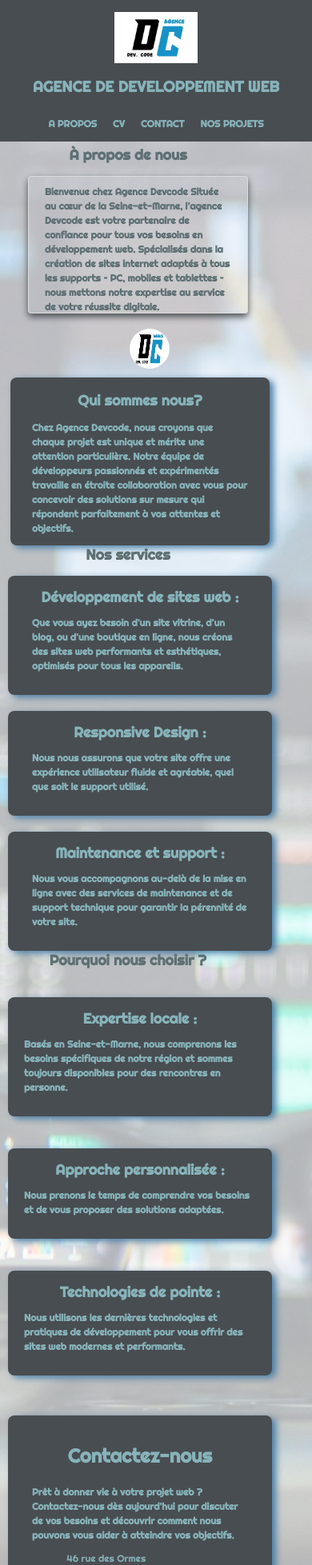
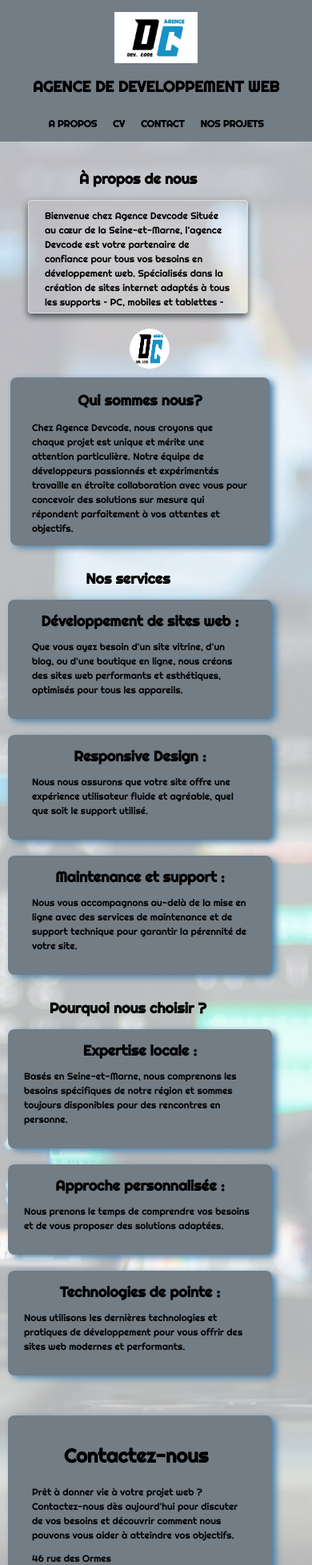
Before and after one commit to fredcentvin/Portfolio-perso, a React (Create React App) app: page / in a window 390 px wide. Shown: the top 1957 px of the page at 80% size. Built offline with nearby package versions, Linux system fonts and the light colour scheme; a web font is replaced by a local one.

Commit message:
modif routage, et css responsive

```diff
--- a/src/Components/nav/Nav.jsx
+++ b/src/Components/nav/Nav.jsx
@@ -1,4 +1,5 @@
 import React, { useState } from "react";
+import { Link } from "react-router-dom";
 import moncv from '../../assets/images/moncv.pdf';
 import './nav.css';
 
@@ -16,7 +17,7 @@ function Nav() {
     return (
         <div>
             <div className="navContainer">
-                <a className="pApropos" href="/apropos" target="_blank" rel="noopener noreferrer">A PROPOS</a>
+                <Link className="pApropos" to="/apropos">A PROPOS</Link>
                 <a className="fixCv" href={moncv} target="_blank" rel="noopener noreferrer">CV</a>
                 <p className="pNav" onClick={handleContactClick}>CONTACT</p>
                 <a href="#projects">NOS PROJETS</a>
--- a/src/Components/nav/nav.css
+++ b/src/Components/nav/nav.css
@@ -10,7 +10,7 @@
     font-size: 14px;
     cursor: pointer;
     text-decoration: none;
-    color: #87b3ba;
+    /* color: #87b3ba; */
     font-weight: 700;
     font-family: Righteous;
 }
@@ -18,7 +18,7 @@
     font-size: 14px;
     cursor: pointer;
     text-decoration: none;
-    color: #87b3ba;
+    /* color: #87b3ba; */
     font-weight: 700;
     font-family: Righteous;
 }
@@ -74,7 +74,8 @@ a{
     font-size: 14px;
     cursor: pointer;
     text-decoration: none;
-    color: #87b3ba;
+    /* color: #87b3ba; */
+    color: black;
     font-weight: 700;
     font-family: Righteous;
     margin-bottom: 0;
--- a/src/Container/dcbio/dcbio.css
+++ b/src/Container/dcbio/dcbio.css
@@ -24,7 +24,7 @@
 
   }
   .gridDcBio .dcbioTitle{
-    color:#5e7073;
+    color:black;
   }
 
 
@@ -33,7 +33,7 @@
     font-size: 24px;
     margin-top: 80px;
     margin-bottom: 15px;
-    color: #5e7073;
+    color: black;
     text-align: center;
   }
 
@@ -49,8 +49,8 @@
   .pDcBio {
     font-family: Righteous;
     font-size: 16px;
-    color: #5e7073;
-    font-weight: 700;
+    color: black;
+    font-weight: 300;
     line-height: 1.5;
     text-align: start;
   }
@@ -58,18 +58,18 @@
     margin-top: 80px;
     font-family: Righteous;
     font-size: 16px;
-    color: #5e7073;
-    font-weight: 700;
+    color: black;
+    font-weight: 300;
     line-height: 1.5;
     text-align: start;
     padding: 0 30px;
-    background: #484d51;
+    background: #727d86;
     border-radius: 8px;
-    width: 1100px;
+    width: 1150px;
     box-shadow:5px 3px 8px #497ea7;
   }
   .descriptionAgence .dcbioTitle{
-    color:#87b3ba;
+    color:black;
     margin-top: 30px;
   }
   .ourServices{
@@ -82,8 +82,8 @@
   .gridServices{
     display:flex;
     flex-direction: column;
-    background: #484d51;
-    width: 300px;
+    background: #727d86;
+    width: 320px;
     height: auto;
     padding: 15px 30px;
     align-items: center;
@@ -93,42 +93,42 @@
   .titleServices{
     font-family: Righteous;
     font-size: 24px;
-    margin-bottom: 10px;
-    color: #87b3ba;
+    margin:0 10px;
+    color: black;
     align-items: center;
   }
   .textDescription{
     font-family: Righteous;
     font-size: 16px;
-    color: #87b3ba;
-    font-weight: 700;
+    color: black;
+    font-weight: 300;
     line-height: 1.5;
     text-align: start;
   }
   .ourChoice{
     display: flex;
     flex-direction: row;
-    margin: 30px 0;
+    margin-bottom: 30px;
     gap: 40px;
   }
   .gridChoice{
     width: 320px;
-    margin-top: 40px;
+    /* margin-top: 40px; */
     display: flex;
     flex-direction: column;
-    background: #484d51;
-    padding: 15px 20px;
+    background: #727d86;
+    padding: 15px 30px;
     border-radius: 8px;
     box-shadow:5px 3px 8px #497ea7;
   }
   .gridContact{
     display: flex;
     flex-direction: column;
-    align-items: center;
-    width: 300px;
-    background: #484d51;
+    align-items:flex-start;
+    width: 320px;
+    background: #727d86;
     margin-top: 50px;
-    padding: 15px 20px;
+    padding: 15px 30px;
     border-radius: 8px;
     box-shadow:5px 3px 8px #497ea7;
   }
@@ -136,7 +136,7 @@
     font-family: Righteous;
     font-size: 24px;
     margin-bottom: 10px;
-    color: #87b3ba;
+    color: black;
     align-items: center;
   }
   .adresse{
@@ -144,8 +144,7 @@
     align-items: self-start;
     font-family: Righteous;
     font-size: 16px;
-    margin-bottom: 10px;
-    color: #87b3ba;
+    color: black;
     align-items: center;
   }
 
@@ -175,7 +174,7 @@
     }
     .dcbioTitle{
         font-size: 18px;
-        margin-top: 0;
+        margin-top: 30px;
     }
     .scrollContainer {
          max-height: 150px;
@@ -221,21 +220,28 @@
       max-width: 300px;
     }
     .gridChoice{
-      margin-top: 20px;
+      /* margin-top: 20px; */
       padding: 15px 5px;
       align-items: center;
     }
     .gridContact{
       padding: 15px 15px;
+      width: 300px;
     }
     .contact{
       max-width: 300px;
     }
+    .titleContact{
+      padding-left: 55px;
+
+    }
     .gridDcBio{
       max-width: 300px;
+      margin-left: 25px;
     }
     .adresse{
       font-size: 12px;
       margin-bottom: 0;
+      padding-left: 15px;
     }
 }
--- a/src/Container/footer/footer.css
+++ b/src/Container/footer/footer.css
@@ -2,7 +2,7 @@
     font-family: Righteous;
     text-align: center;
     font-size: 16px;
-    color: #5e7073;
+    color: black;
     border-top: 2px solid #ccc;
 }
 .fixLogoAgence{
--- a/src/Container/header/header.css
+++ b/src/Container/header/header.css
@@ -4,12 +4,12 @@
     justify-Content: space-between;
     padding:15px 15px;
     align-items:center;
-    background: #484d51;
+    background: #727d86;
 }
 h1 {
     padding-left: 170px;
     font-family: Righteous;
-    color:#87b3ba;
+    /* color:#87b3ba; */
 }
 
 
--- a/src/Container/itemBio/itemBio.css
+++ b/src/Container/itemBio/itemBio.css
@@ -24,7 +24,7 @@
     font-family: Righteous;
     font-size: 24px;
     margin-bottom: 10px;
-    color: #227380;
+    color: black;
   }
 
   .scrollContainer {
@@ -39,7 +39,7 @@
   .pBio {
     font-family: Righteous;
     font-size: 16px;
-    color: #5e7073;
+    color: black;
     line-height: 1.5;
     text-align: start;
   }
@@ -47,7 +47,7 @@
 
 @media (max-width: 768px){
     .gridItem{
-        margin-left: 10px;
+        /* margin-left: 10px; */
         flex-direction: column;
         align-items: center;
     }
@@ -59,19 +59,20 @@
         margin-right: 20px;
     }
     .pBio{
-        font-size: 14px;
+        font-size: 12px;
         padding: 0;
         margin: 0 10px 10px 10px;
     }
     .bioTitle{
-        font-size: 22px;
+        font-size: 18px;
         margin-top: 0;
     }
     .scrollContainer {
-         max-height: 150px;
+         max-height: 120px;
          overflow-y: auto;
          padding: 10px;
          border: 1px solid #ddd;
          border-radius: 4px;
+         margin-left: 0;
     }
 }
--- a/src/Container/itemProject/ItemProject.jsx
+++ b/src/Container/itemProject/ItemProject.jsx
@@ -4,6 +4,7 @@ import pageohmyfood from '../../assets/images/ohmyfood.png';
 import pagekasa from '../../assets/images/kasa.png';
 import pageargentbank from '../../assets/images/argentbank.png';
 import pagePrintit from '../../assets/images/printit.png';
+import pagePortfolio from '../../assets/images/portfolio.png'
 import Bannerlogos from '../../Components/bannerLogos/Bannerlogos';
 import './itemProject.css';
 
@@ -32,6 +33,13 @@ function ItemProject() {
             description: "Création du site d'une société familiale d'impression en utilisant javascript pour l'animation d'un carrousel",
             img: pagePrintit,
             link: "https://fredcentvin.github.io/Projet5-Print-it/"
+        },
+        {
+            title:"Portfolio frédéric",
+            description:"Projet de fin d'étude Openclassrooms utilisant REACT",
+            img: pagePortfolio,
+            link: "https://agence-devcode.fr/"
+
         }
     ];
 
--- a/src/Container/itemProject/itemProject.css
+++ b/src/Container/itemProject/itemProject.css
@@ -9,7 +9,7 @@
     font-size: 22px;
     font-family: 'Righteous', sans-serif;
     font-weight: 200;
-    color: #87b3ba;
+    color: black;
     margin-bottom: 0;
     margin-top: 30px;
 }
@@ -26,7 +26,7 @@
     display: flex;
     flex-direction: column;
     align-items: center;
-   margin: 0 20px;
+    margin: 0 20px;
 
 }
 
@@ -44,8 +44,9 @@
 
 .squareImage {
     object-fit: cover;
-    width:auto;
-    height: 300px;
+    width:400px;
+    height: auto;
+    margin: auto;
 }
 
 .projectDetail {
@@ -62,14 +63,14 @@
     font-size: 14px;
     margin: 5px 0;
     font-family: Righteous;
-    color: #5e7073;
+    color: black;
     text-align: center;
 }
 
 .description {
     margin: 10px 0;
     font-family: Righteous;
-    color: #5e7073;
+    color: black;
     font-size: 12px;
 }
 
@@ -98,12 +99,15 @@
         margin: 0 0;
     }
     .projectsTitle{
-        font-size: 14px;
+        font-size: 16px;
         margin-top: 10px;
     }
     .projectSquare{
-        width: 55px;
-        height: 55px;
+        width: 300px;
+        height: auto;
+    }
+    .projectsContainer{
+        gap:30px;
     }
     .title{
         font-size: 10px;
@@ -113,6 +117,11 @@
         font-size: 8px;
     }
     .squareImage{
-        margin: 0;
+        width: 300px;
+        margin: auto;
+        object-fit: cover;
+    }
+    .projectDetail{
+        width: 310px;
     }
 }
--- a/src/pages/apropos.jsx
+++ b/src/pages/apropos.jsx
@@ -1,18 +1,43 @@
 import ItemProject from "../Container/itemProject/ItemProject";
 import ItemBio from "../Container/itemBio/ItemBio"
-
+import backgroundImage from '../assets/images/fonddepage.webp';
 
 function Apropos() {
     return (
         <div>
-            <div className='backView'>
-                <div ></div>
+            <div className='backView' style={styles.backView}>
+                <div style={styles.backgroundOverlay} ></div>
                 <ItemBio />
             </div>
-            <div id="projects" className='blockItem' >
+            <div id="projects" className='blockItem' style={styles.blockItem}>
                 <ItemProject />
             </div>
         </div>
     );
 }
+const styles = {
+    backView: {
+        display:'flex',
+        position: 'relative',
+        zIndex: '0',
+    },
+    backgroundOverlay: {
+        backgroundImage: `url(${backgroundImage})`,
+        backgroundSize: 'cover',
+        backgroundPosition: '45% 100%',
+        backgroundRepeat: 'no-repeat',
+        opacity: '0.3',
+        position: 'absolute',
+        top: 0,
+        left: 0,
+        width: '100%',
+        height: '100%',
+        zIndex: '-1',
+    },
+    blockItem: {
+        background: '#484d51',
+        position: 'relative',
+        zIndex: '1'
+    },
+}
 export default Apropos
```
Also changed, not shown: src/assets/images/portfolio.png (added).
